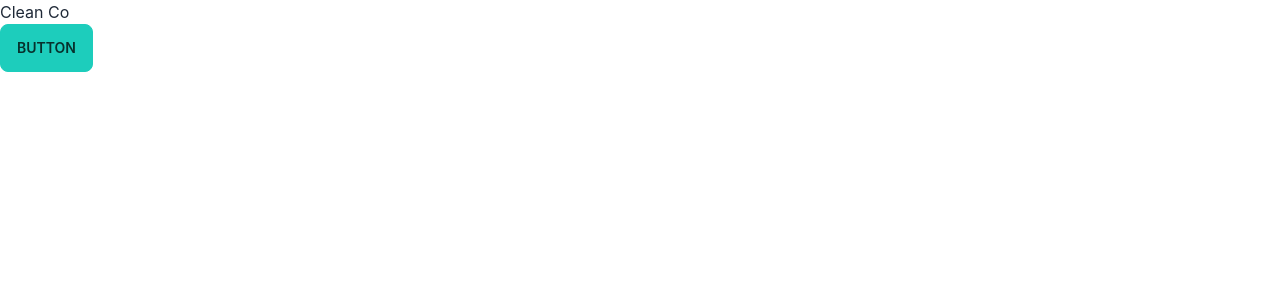
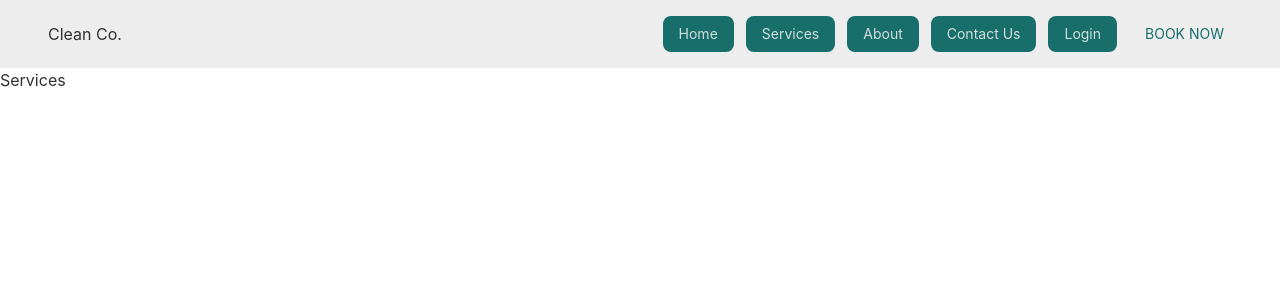
Before and after one commit to ahbab1995/clean-co-dot, a React (Create React App) app: page /service in a window 1280 px wide. Shown: the top 300 px of the page. Built offline with nearby package versions, Linux system fonts and the light colour scheme.

Commit message:
navbar new coded added

```diff
--- a/src/App.js
+++ b/src/App.js
@@ -1,10 +1,23 @@
+import { Route, Routes } from "react-router-dom";
 import "./App.css";
+import Navbar from "./components/Navbar";
+import Home from "./pages/Home";
+import Services from "./pages/Services";
+import Login from "./pages/Login";
+import Contact from "./pages/Contact";
 
 function App() {
-  return <div className="">
-    <h1>Clean Co</h1>
-    <button class="btn btn-accent">Button</button>
-  </div>;
+  return(
+    <Navbar>
+      <Routes>
+        <Route path="/" element={<Home></Home>}></Route>
+        <Route path="/service" element={<Services></Services>}></Route>
+        <Route path="/login" element={<Login></Login>}></Route>
+        <Route path="/contact" element={<Contact></Contact>}></Route>
+
+      </Routes>
+    </Navbar>
+  )
 }
 
 export default App;
--- /dev/null
+++ b/src/components/Navbar.js
@@ -0,0 +1,98 @@
+import React from "react";
+import { NavLink } from "react-router-dom";
+
+const Navbar = ({ children }) => {
+  return (
+    <div className="drawer drawer-end">
+      <input id="my-drawer-3" type="checkbox" className="drawer-toggle" />
+      <div className="drawer-content flex flex-col">
+        {/* Navbar */}
+        <div className="w-full navbar bg-base-200 px-8">
+          <div className="flex-1 px-2 mx-2">Clean Co.</div>
+          <div className="flex-none lg:hidden">
+            <label htmlFor="my-drawer-3" className="btn btn-square btn-ghost">
+              <svg
+                xmlns="http://www.w3.org/2000/svg"
+                fill="none"
+                viewBox="0 0 24 24"
+                className="inline-block w-6 h-6 stroke-current"
+              >
+                <path
+                  strokeLinecap="round"
+                  strokeLinejoin="round"
+                  strokeWidth="2"
+                  d="M4 6h16M4 12h16M4 18h16"
+                ></path>
+              </svg>
+            </label>
+          </div>
+
+          <div className="flex-none hidden lg:block">
+            <ul className="menu menu-horizontal gap-x-3">
+              {/* Navbar menu content here */}
+              <li className="">
+                <NavLink to="/" className="rounded-lg btn-primary">
+                  Home
+                </NavLink>
+              </li>
+              <li>
+                <NavLink to="/services" className="rounded-lg btn-primary">
+                  Services
+                </NavLink>
+              </li>
+              <li>
+                <NavLink to="/about" className="rounded-lg btn-primary">
+                  About
+                </NavLink>
+              </li>
+              <li>
+                <NavLink to="/contact" className="rounded-lg btn-primary">
+                  Contact Us
+                </NavLink>
+              </li>
+              <li>
+                <NavLink to="/login" className="rounded-lg btn-primary">
+                  Login
+                </NavLink>
+              </li>
+              <li  className="dropdown dropdown-hover dropdown-end">
+
+                  <label tabIndex={0} className=" btn-outline btn-primary">
+                  BOOK NOW
+                  </label>
+                  <ul
+                    tabIndex={0}
+                    className="dropdown-content z-[1] menu p-2 shadow bg-base-100 rounded-box w-52"
+                  >
+                    <li>
+                      <a>Item 1</a>
+                    </li>
+                    <li>
+                      <a>Item 2</a>
+                    </li>
+                  </ul>
+
+              </li>
+            </ul>
+          </div>
+        </div>
+        {/* Page content here */}
+        {children}
+      </div>
+      <div className="drawer-side">
+        <label htmlFor="my-drawer-3" className="drawer-overlay"></label>
+        <ul className="menu p-4 w-80 h-full bg-base-200">
+          {/* Sidebar content here */}
+          <li>
+            <a>Sidebar Item 1</a>
+          </li>
+          <li>
+            <a>Sidebar Item 2</a>
+          </li>
+        </ul>
+      </div>
+    </div>
+  );
+};
+
+export default Navbar;
--- /dev/null
+++ b/src/pages/About.js
@@ -0,0 +1,11 @@
+import React from 'react';
+
+const About = () => {
+    return (
+        <div>
+            About
+        </div>
+    );
+};
+
+export default About;
--- /dev/null
+++ b/src/pages/Contact.js
@@ -0,0 +1,11 @@
+import React from 'react';
+
+const Contact = () => {
+    return (
+        <div>
+            Contact
+        </div>
+    );
+};
+
+export default Contact;
--- /dev/null
+++ b/src/pages/Home.js
@@ -0,0 +1,11 @@
+import React from 'react';
+
+const Home = () => {
+    return (
+        <div>
+            <h1>Home</h1>
+        </div>
+    );
+};
+
+export default Home;
--- /dev/null
+++ b/src/pages/Login.js
@@ -0,0 +1,11 @@
+import React from 'react';
+
+const Login = () => {
+    return (
+        <div>
+            login
+        </div>
+    );
+};
+
+export default Login;
--- /dev/null
+++ b/src/pages/Services.js
@@ -0,0 +1,11 @@
+import React from 'react';
+
+const Services = () => {
+    return (
+        <div>
+            Services
+        </div>
+    );
+};
+
+export default Services;
--- a/tailwind.config.js
+++ b/tailwind.config.js
@@ -1,6 +1,7 @@
 /** @type {import('tailwindcss').Config} */
 module.exports = {
   content: ["./src/**/*.{html,js}"],
+  daisyui: {
     themes: [
       {
         mytheme: {
@@ -15,7 +16,7 @@ module.exports = {
           error: "#FA5C5C",
         },
       },
-
     ],
+  },
   plugins: [require("daisyui")],
-}
+};
```
Lines whose indentation alone changed are shown as unchanged.
